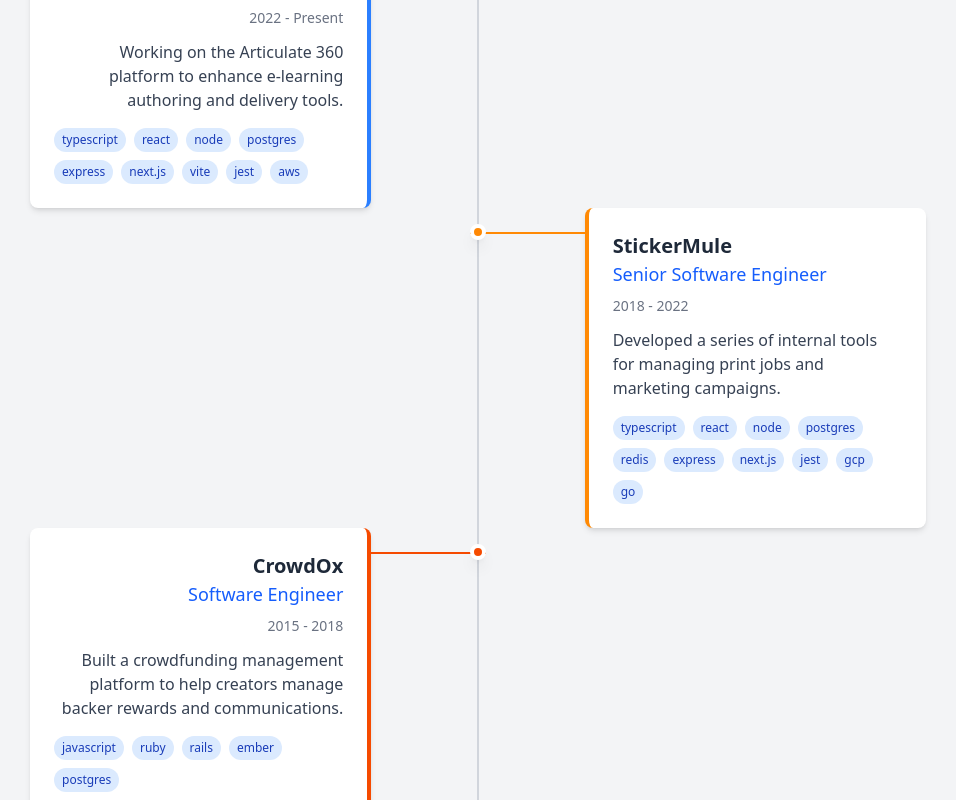
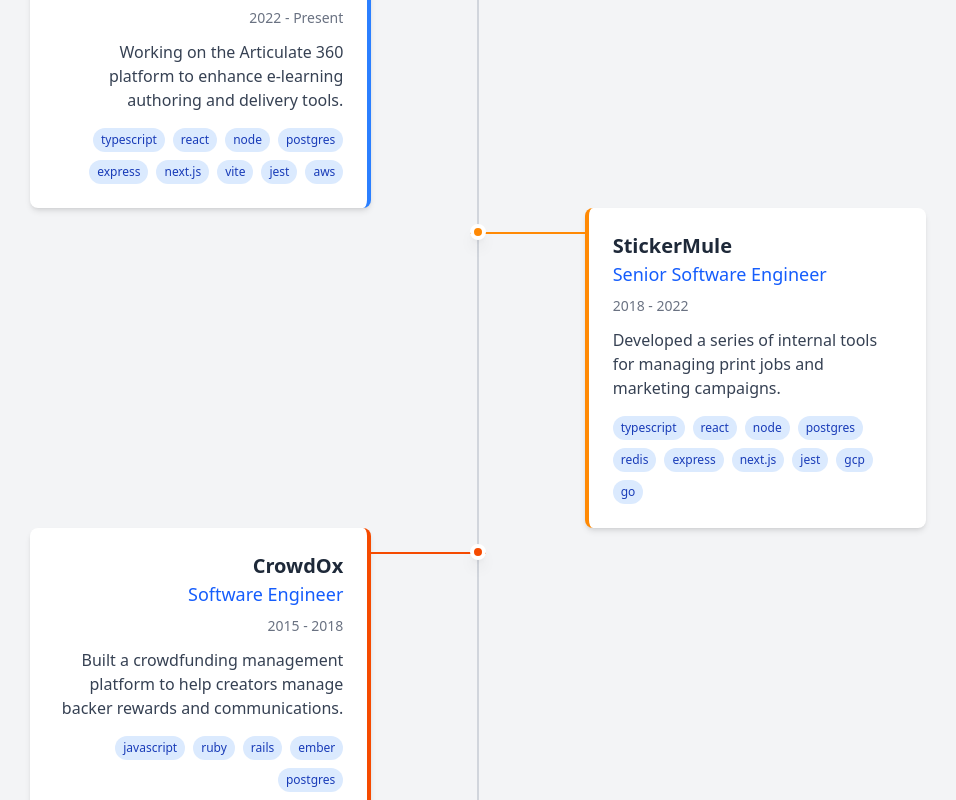
Before and after one commit to renolc/renolc.dev, a React (Vite) app: page / in a window 1280 px wide. Shown: the part 1840-2640 px from the top of the page, without its empty margins (162-1118 px from the left). Built offline with nearby package versions, Linux system fonts and the light colour scheme.

Commit message:
right justify left timeline item tech items

```diff
--- a/src/components/TimelineItem.tsx
+++ b/src/components/TimelineItem.tsx
@@ -30,6 +30,8 @@
     ? 'border-l-4 lg:border-l-0 lg:border-r-4'
     : 'border-l-4 lg:border-l-4'
 
+  const techContainerClasses = isLeft ? 'lg:justify-end' : ''
+
   return (
     <div
       className={`${containerBottomMargin} relative flex items-center lg:mb-0`}
@@ -51,7 +53,7 @@
           <p className="text-sm text-gray-500 mb-3">{period}</p>
           <p className="text-gray-700 mb-4">{description}</p>
           {technologies && (
-            <div className="flex flex-wrap gap-2">
+            <div className={`${techContainerClasses} flex flex-wrap gap-2`}>
               {technologies.map((tech) => (
                 <span
                   key={tech}
```
